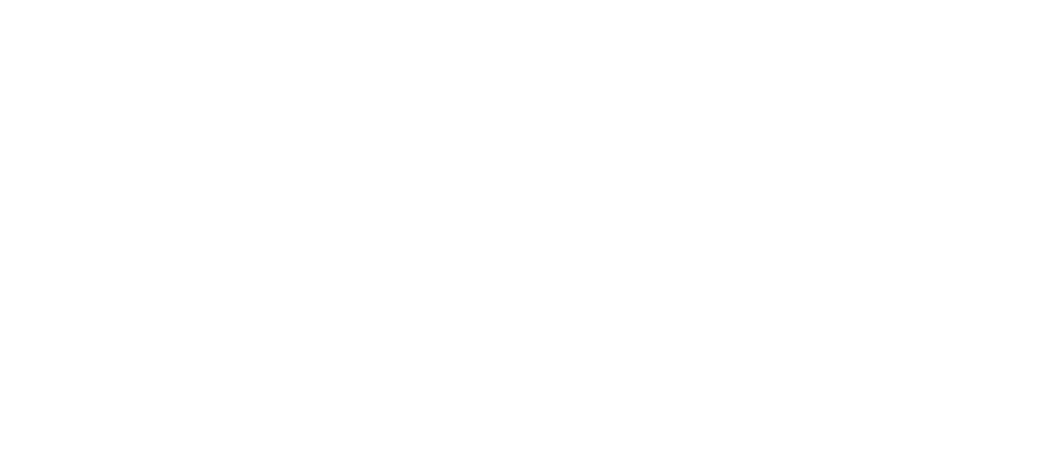
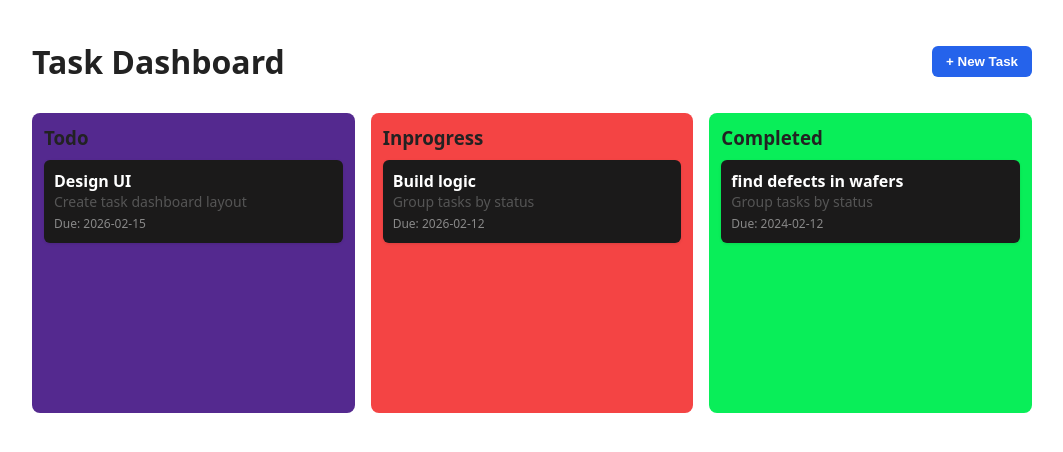
Before and after one commit to annmarytom/task-dashboard, a Vue app: page / in a window 1280 px wide. Shown: the top 452 px of the page, without its empty margins (108-1171 px from the left). Built offline with nearby package versions, Linux system fonts and the light colour scheme.

Commit message:
add Task Dashboard component with task management features

```diff
--- a/src/App.vue
+++ b/src/App.vue
@@ -1,13 +1,15 @@
 <script setup>
-import TheWelcome from './components/TaskDashBoard.vue';
-
-
+import TaskDashBoard from './components/TaskDashBoard.vue';
 </script>
 
 <template>
-
+    <TaskDashBoard />
 </template>
 
 <style>
-
+* {
+    box-sizing: border-box;
+    margin: 0;
+    padding: 0;
+}
 </style>
--- a/src/components/TaskDashBoard.vue
+++ b/src/components/TaskDashBoard.vue
@@ -1,8 +1,245 @@
 <template>
+    <div class="container">
+        <!-- Heading -->
+        <header class="header">
+            <div>
+                <h1>Task Dashboard</h1>
+            </div>
+
+            <!-- New Task Button -->
+            <button class="btn primary" @click="showForm = !showForm">
+                {{ showForm ? 'Close' : '+ New Task' }}
+            </button>
+        </header>
+
+        <!-- Form (hidden initially) -->
+        <form v-if="showForm" class="form" @submit.prevent="addTask">
+            <input v-model="draft.name" placeholder="Task name" />
+            <textarea v-model="draft.description" placeholder="Description"></textarea>
+
+            <div class="row">
+                <select v-model="draft.status">
+                    <option value="Todo">Todo</option>
+                    <option value="Inprogress">Inprogress</option>
+                    <option value="Completed">Completed</option>
+                </select>
+
+                <input type="date" v-model="draft.dueDate" />
+            </div>
+
+            <button class="btn success" type="submit">Add Task</button>
+        </form>
+
+        <!-- Board -->
+        <div class="board">
+            <div class="column todo">
+                <h3>Todo</h3>
+                <div v-for="t in grouped.Todo" :key="t.id" class="card">
+                    <strong>{{ t.name }}</strong>
+                    <p>{{ t.description }}</p>
+                    <span class="date">Due: {{ t.dueDate }}</span>
+                </div>
+            </div>
+
+            <div class="column progress">
+                <h3>Inprogress</h3>
+                <div v-for="t in grouped.Inprogress" :key="t.id" class="card">
+                    <strong>{{ t.name }}</strong>
+                    <p>{{ t.description }}</p>
+                    <span class="date">Due: {{ t.dueDate }}</span>
+                </div>
+            </div>
+
+            <div class="column done">
+                <h3>Completed</h3>
+                <div v-for="t in grouped.Completed" :key="t.id" class="card">
+                    <strong>{{ t.name }}</strong>
+                    <p>{{ t.description }}</p>
+                    <span class="date">Due: {{ t.dueDate }}</span>
+                </div>
+            </div>
+        </div>
+    </div>
 </template>
 
-<script>
+<script setup>
+import { ref, reactive, computed } from "vue";
 
+const showForm = ref(false);
+
+const tasks = ref([
+    {
+        id: 1,
+        name: "Design UI",
+        description: "Create task dashboard layout",
+        status: "Todo",
+        dueDate: "2026-02-15",
+    },
+    {
+        id: 2,
+        name: "Build logic",
+        description: "Group tasks by status",
+        status: "Inprogress",
+        dueDate: "2026-02-12",
+    },
+    {
+        id: 3,
+        name: "find defects in wafers",
+        description: "Group tasks by status",
+        status: "Completed",
+        dueDate: "2024-02-12",
+    },
+]);
+
+const draft = reactive({
+    name: "",
+    description: "",
+    status: "Todo",
+    dueDate: "",
+});
+
+const grouped = computed(() => ({
+    Todo: tasks.value.filter(t => t.status === "Todo"),
+    Inprogress: tasks.value.filter(t => t.status === "Inprogress"),
+    Completed: tasks.value.filter(t => t.status === "Completed"),
+}));
+
+function addTask() {
+    if (!draft.name || !draft.description || !draft.dueDate) return;
+
+    tasks.value.push({
+        id: Date.now(),
+        name: draft.name,
+        description: draft.description,
+        status: draft.status,
+        dueDate: draft.dueDate,
+    });
+
+    draft.name = "";
+    draft.description = "";
+    draft.status = "Todo";
+    draft.dueDate = "";
+    showForm.value = false;
+}
 </script>
 
-<style></style>
+<style scoped>
+.container {
+    max-width: 1000px;
+    margin: 40px auto;
+    font-family: system-ui, Arial, sans-serif;
+    color: #222;
+}
+
+.header {
+    display: flex;
+    justify-content: space-between;
+    align-items: center;
+}
+
+.subtitle {
+    color: #666;
+    margin-top: 4px;
+}
+
+
+.btn {
+    padding: 8px 14px;
+    border-radius: 6px;
+    border: none;
+    cursor: pointer;
+    font-weight: 600;
+}
+
+.primary {
+    background: #2563eb;
+    color: white;
+}
+
+.success {
+    background: #16a34a;
+    color: white;
+}
+
+
+.form {
+    margin-top: 20px;
+    background: #f8fafc;
+    padding: 16px;
+    border-radius: 8px;
+    display: flex;
+    flex-direction: column;
+    gap: 10px;
+}
+
+input,
+textarea,
+select {
+    padding: 8px;
+    border-radius: 6px;
+    border: 1px solid #ccc;
+}
+
+textarea {
+    resize: vertical;
+}
+
+.row {
+    display: flex;
+    gap: 10px;
+}
+
+
+.board {
+    display: grid;
+    grid-template-columns: repeat(3, 1fr);
+    gap: 16px;
+    margin-top: 30px;
+}
+
+.column {
+    padding: 12px;
+    border-radius: 8px;
+    min-height: 300px;
+
+}
+
+.column h3 {
+    margin-bottom: 10px;
+}
+
+
+.todo {
+    background: #54298f;
+}
+
+.progress {
+    background: #f44444;
+}
+
+.done {
+    background: #09ee59;
+}
+
+
+.card {
+    background: rgb(27, 26, 26);
+    color:white;
+    border-radius: 6px;
+    padding: 10px;
+    margin-bottom: 10px;
+    box-shadow: 0 1px 3px rgba(0, 0, 0, 0.1);
+    overflow-wrap: break-word;
+    word-break: break-word;
+}
+
+.card p {
+    font-size: 14px;
+    color: #555;
+}
+
+.date {
+    font-size: 12px;
+    color: #888;
+}
+</style>
```
